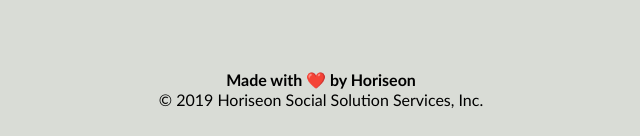
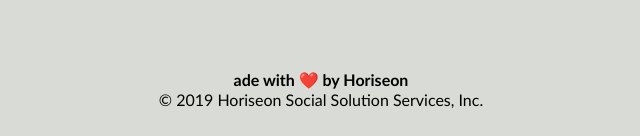
Before and after one commit to MCannon33/urban-site, a plain HTML site: page index.html in a window 1280 px wide. Shown: the part 1879-2015 px from the top of the page, 319-959 px from the left. Drawn offline with Linux system fonts and the light colour scheme.

Commit message:
remove letter

```diff
--- a/index.html
+++ b/index.html
@@ -98,7 +98,7 @@
      <!-- footer -->
     <footer>
         <div class="footer">
-            <h4>Made with ❤️️ by Horiseon</h4>
+            <h4>ade with ❤️️ by Horiseon</h4>
             <p>
                 &copy; 2019 Horiseon Social Solution Services, Inc.
             </p>
```
